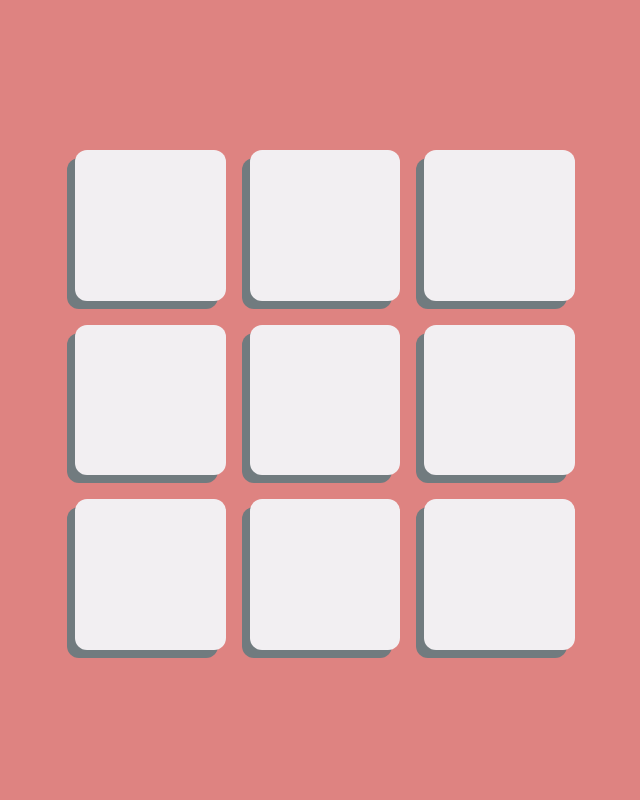
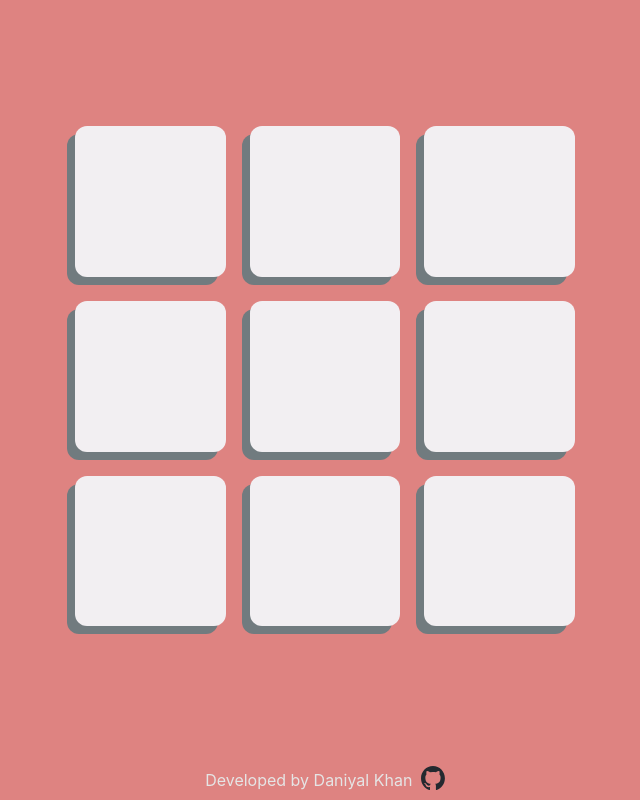
Before and after one commit to daniyxlkhan/Tic-Tac-Toe, a plain HTML site: page index.html in a window 1280 px wide. Shown: the whole page, without its empty margins (315-955 px from the left). Drawn offline with Linux system fonts and the light colour scheme.

Commit message:
Add footer

```diff
--- a/index.html
+++ b/index.html
@@ -9,10 +9,16 @@
     <title>Document</title>
 </head>
 <body>
-    <div class="gameboard">
+    <div class="content">
+        <div class="gameboard">
+        </div>
     </div>
-    <div class="scoreboard">
-    </div>
+    <footer>
+        <a href="https://github.com/daniyxlkhan/Tic-Tac-Toe" target="_blank">
+            Developed by Daniyal Khan
+            <img src="assets/github-mark.svg" alt="github-logo" width="24px" height="24px">
+        </a>
+    </footer>
 </body>
 <script src="script.js"></script>
 </html>
--- a/style.css
+++ b/style.css
@@ -1,3 +1,8 @@
+* {
+    margin: 0;
+    padding: 0;
+}
+
 :root {
     --background-color: #DE8381;
     --tile-color: #f2eff2;
@@ -6,12 +11,41 @@
 body {
     font-family: "Fredoka", sans-serif;
     background-color: var(--background-color);
+    height: 100vh;
+    display: flex;
+    flex-direction: column;
+    justify-content: center;
+    align-items: center;
+}
+
+footer {
+    height: 50px;
     display: flex;
     justify-content: center;
     align-items: center;
-    height: 100vh;
-    padding: 0;
-    margin: 0;
+    font-family: "Inter", sans-serif;
+    font-size: 16px;
+    justify-self: flex-end;
+}
+
+a {
+    text-decoration: none;
+    color: #e5e5e5;
+}
+a:hover {
+    color: white;
+}
+
+img {
+    margin-left: 4px;
+    translate: 0px 4px;
+}
+
+.content {
+    height: 100%;
+    display: flex;
+    justify-content: center;
+    align-items: center;
 }
 
 .gameboard {
@@ -32,11 +66,12 @@ body {
 
 .board-tile {
     background-color: var(--tile-color);
+    display: flex;
     border-radius: 12px;
     cursor: pointer;
+    z-index: 2;
+    width: 100%;
     height: 100%;
-    width: 100%;
-    z-index: 2;
     transition-property: transform;
     transition-duration: 0.2s;
 }
```
Also changed, not shown: assets/github-mark.svg (added).
